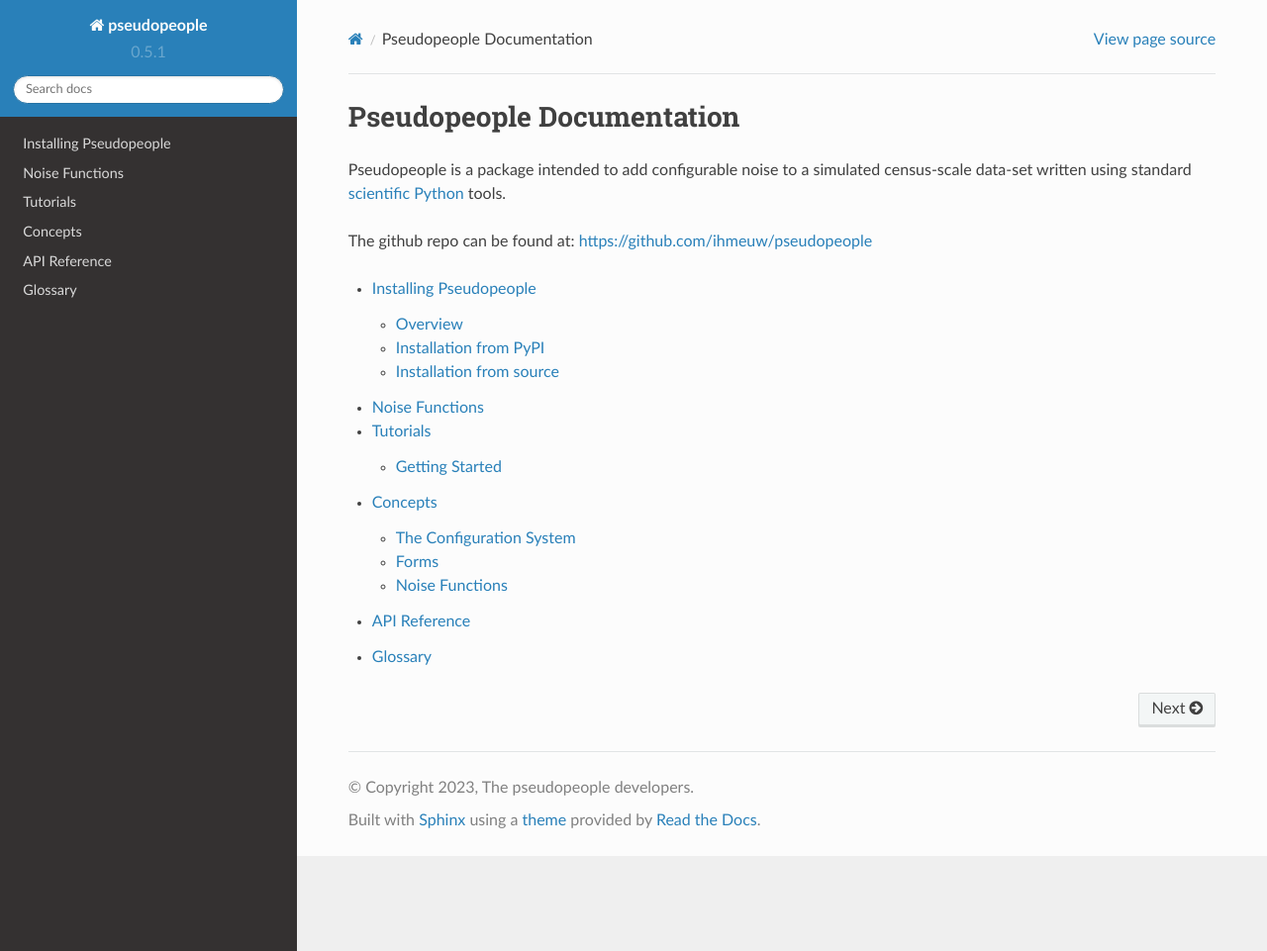
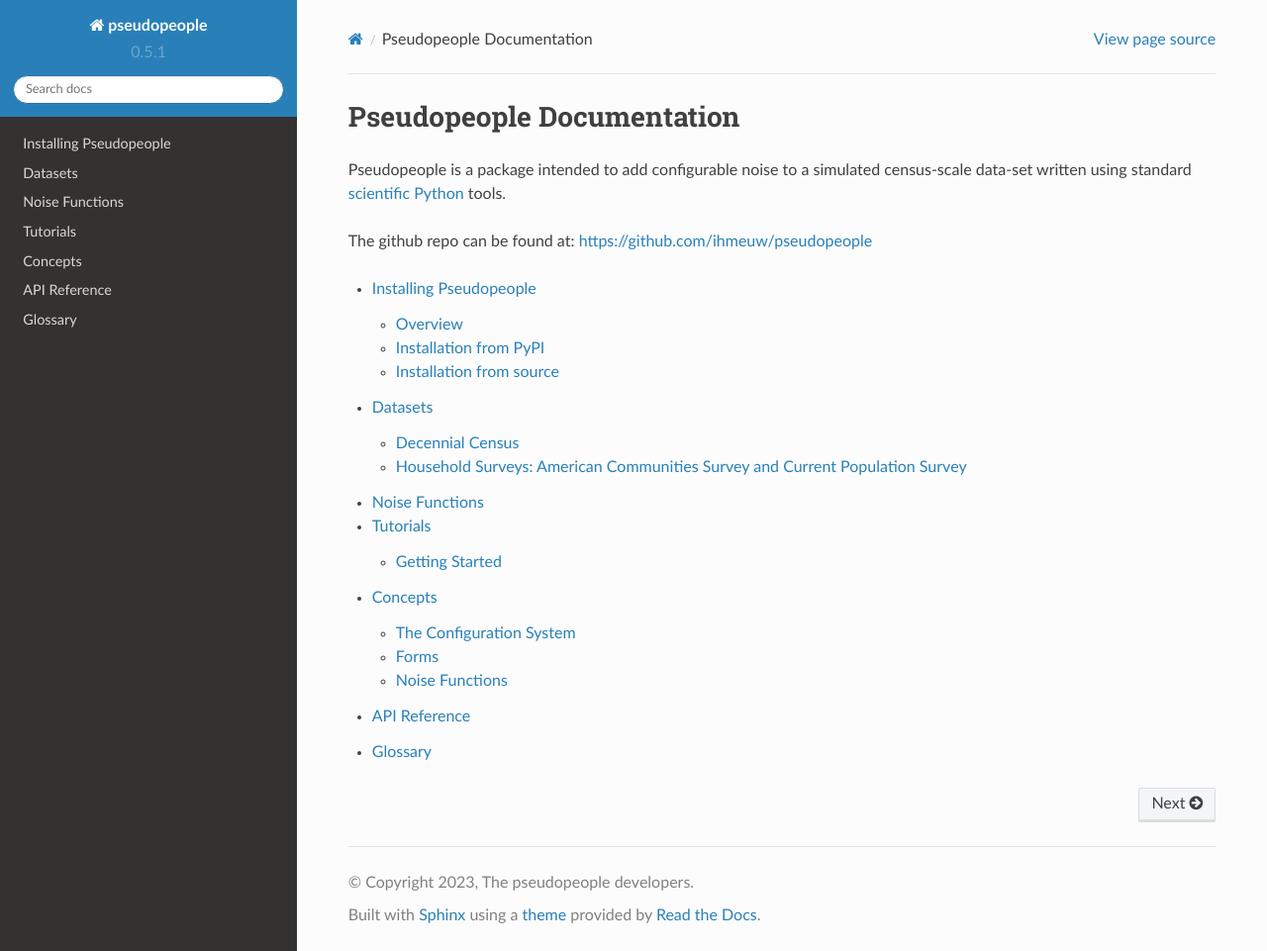
Before and after one commit to ihmeuw/pseudopeople, a Sphinx documentation site: the page built from docs/source/index.rst, in a window 1280 px wide and 961 px high. Shown: the whole window at 99% size. Built offline with Sphinx 7.4.7 and the Read the Docs theme 2.0.0, drawn with Linux system fonts in a browser that asks for light colours.

Commit message:
Add documentation for dataset descriptions  (#69)
* datasets docs

* adding datasets to toctree

* Update docs/source/datasets/index.rst

Co-authored-by: Nathaniel Blair-Stahn <ndbs@uw.edu>

---------

Co-authored-by: Alix Pletcher <pletale@ihme.washington.edu>
Co-authored-by: Nathaniel Blair-Stahn <ndbs@uw.edu>

```diff
--- /dev/null
+++ b/docs/source/datasets/index.rst
@@ -0,0 +1,32 @@
+.. _datasets_main:
+
+========
+Datasets
+========
+Here we cover the simulated datasets, which are analogous to 'real world' administrative records such as tax documents and census surveys, that users can generate using :code:`pseudopeople` to test their PRL methods.
+
+.. contents::
+   :depth: 2
+   :local:
+   :backlinks: none
+
+
+.. list-table:: **Types of Forms**
+   :header-rows: 1
+   :widths: 20
+
+   * - Name
+   * - | Decennial census
+   * - | American communities survey
+   * - | Current population survey
+   * - | Women, infants, and children survey
+   * - | Social security
+   * - | Tax W2 and 1099 forms
+   * - | Tax 1040 form
+
+Decennial Census
+----------------
+
+
+Household Surveys: American Communities Survey and Current Population Survey
+----------------------------------------------------------------------------
--- a/docs/source/index.rst
+++ b/docs/source/index.rst
@@ -12,6 +12,7 @@
    :maxdepth: 2
 
    installation
+   datasets/index
    noise_functions/index
    tutorials/index
    concepts/index
```
